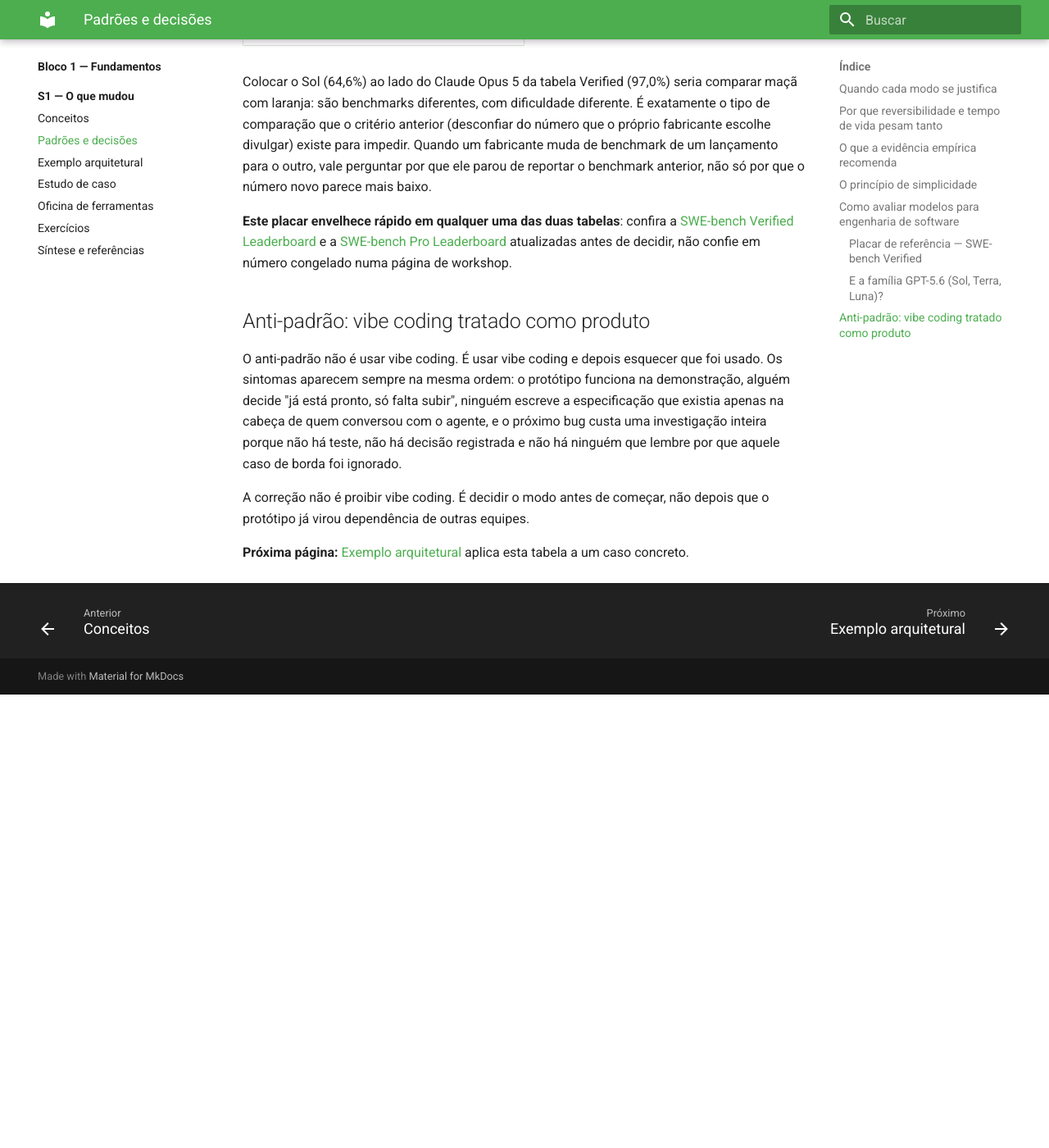
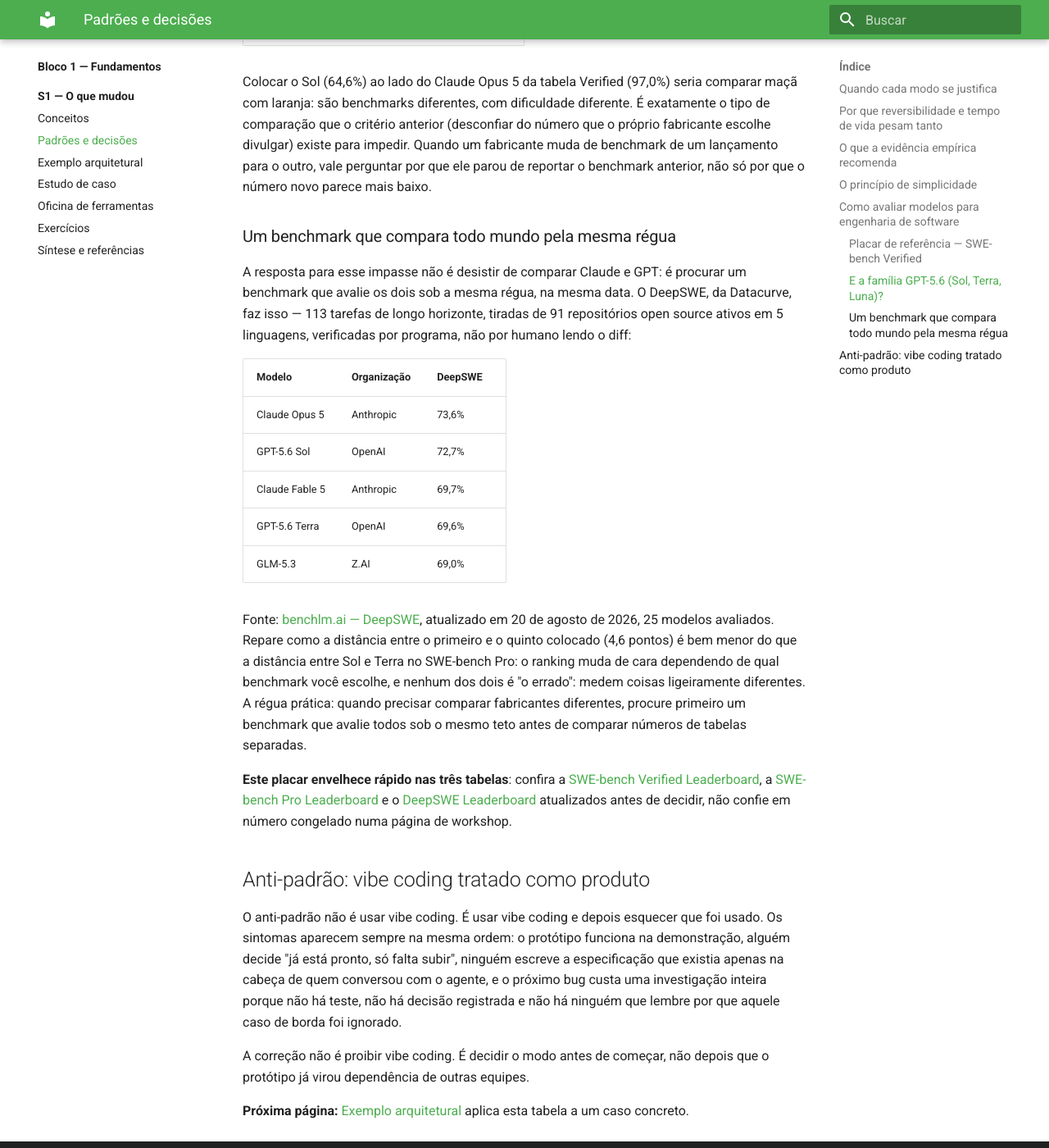
Before and after one commit to arkhibr/workshops-ia-agentica, an MkDocs documentation site: the page built from docs/sessao-01-o-que-mudou/padroes-e-decisoes.md, in a window 1280 px wide and 1400 px high, scrolled down 5063 px. Shown: the whole window at 82% size. Built offline with MkDocs 1.6.1 and Material for MkDocs 9.7.7, drawn with Linux system fonts in a browser that asks for light colours; before the commit the page ends 5910 px from its top, so only the background shows below that.

Commit message:
feat(s1): adiciona DeepSWE, comparação apples-to-apples entre fabricantes
Resolve o impasse deixado pela seção anterior (SWE-bench Verified da
Anthropic vs. SWE-bench Pro da OpenAI não são comparáveis): o DeepSWE
(Datacurve) avalia Claude Opus 5, GPT-5.6 Sol/Terra e GLM-5.3 sob o
mesmo benchmark, na mesma data (20/08/2026). Reforça a lição da seção
com um exemplo prático de como resolver a comparação entre fabricantes
em vez de só apontar o problema.

Co-Authored-By: Claude Sonnet 5 <noreply@anthropic.com>

```diff
--- a/docs/sessao-01-o-que-mudou/padroes-e-decisoes.md
+++ b/docs/sessao-01-o-que-mudou/padroes-e-decisoes.md
@@ -87,7 +87,21 @@ Não entra na tabela acima por um motivo que já é a própria lição desta se
 
 Colocar o Sol (64,6%) ao lado do Claude Opus 5 da tabela Verified (97,0%) seria comparar maçã com laranja: são benchmarks diferentes, com dificuldade diferente. É exatamente o tipo de comparação que o critério anterior (desconfiar do número que o próprio fabricante escolhe divulgar) existe para impedir. Quando um fabricante muda de benchmark de um lançamento para o outro, vale perguntar por que ele parou de reportar o benchmark anterior, não só por que o número novo parece mais baixo.
 
-**Este placar envelhece rápido em qualquer uma das duas tabelas**: confira a [SWE-bench Verified Leaderboard](https://www.swebench.com/) e a [SWE-bench Pro Leaderboard](https://www.vals.ai/benchmarks/swebench) atualizadas antes de decidir, não confie em número congelado numa página de workshop.
+### Um benchmark que compara todo mundo pela mesma régua
+
+A resposta para esse impasse não é desistir de comparar Claude e GPT: é procurar um benchmark que avalie os dois sob a mesma régua, na mesma data. O DeepSWE, da Datacurve, faz isso — 113 tarefas de longo horizonte, tiradas de 91 repositórios open source ativos em 5 linguagens, verificadas por programa, não por humano lendo o diff:
+
+| Modelo | Organização | DeepSWE |
+|---|---|---|
+| Claude Opus 5 | Anthropic | 73,6% |
+| GPT-5.6 Sol | OpenAI | 72,7% |
+| Claude Fable 5 | Anthropic | 69,7% |
+| GPT-5.6 Terra | OpenAI | 69,6% |
+| GLM-5.3 | Z.AI | 69,0% |
+
+Fonte: [benchlm.ai — DeepSWE](https://benchlm.ai/benchmarks/deepswe), atualizado em 20 de agosto de 2026, 25 modelos avaliados. Repare como a distância entre o primeiro e o quinto colocado (4,6 pontos) é bem menor do que a distância entre Sol e Terra no SWE-bench Pro: o ranking muda de cara dependendo de qual benchmark você escolhe, e nenhum dos dois é "o errado": medem coisas ligeiramente diferentes. A régua prática: quando precisar comparar fabricantes diferentes, procure primeiro um benchmark que avalie todos sob o mesmo teto antes de comparar números de tabelas separadas.
+
+**Este placar envelhece rápido nas três tabelas**: confira a [SWE-bench Verified Leaderboard](https://www.swebench.com/), a [SWE-bench Pro Leaderboard](https://www.vals.ai/benchmarks/swebench) e o [DeepSWE Leaderboard](https://benchlm.ai/benchmarks/deepswe) atualizados antes de decidir, não confie em número congelado numa página de workshop.
 
 ## Anti-padrão: vibe coding tratado como produto
 
```
Also changed, not shown: docs/referencia/bibliografia.md (+3 -0 lines), docs/sessao-01-o-que-mudou/sintese-e-referencias.md (+1 -0 lines).
